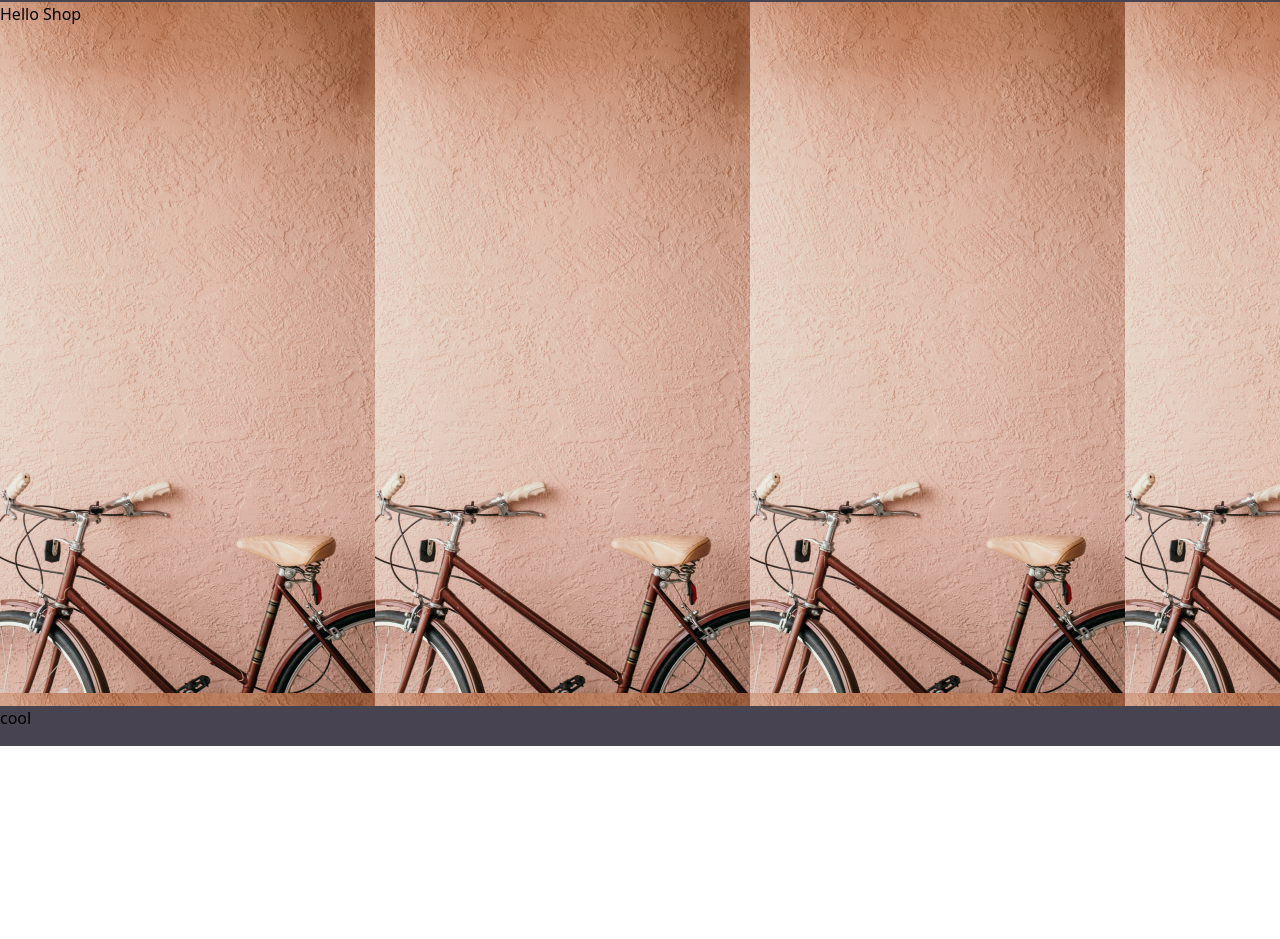
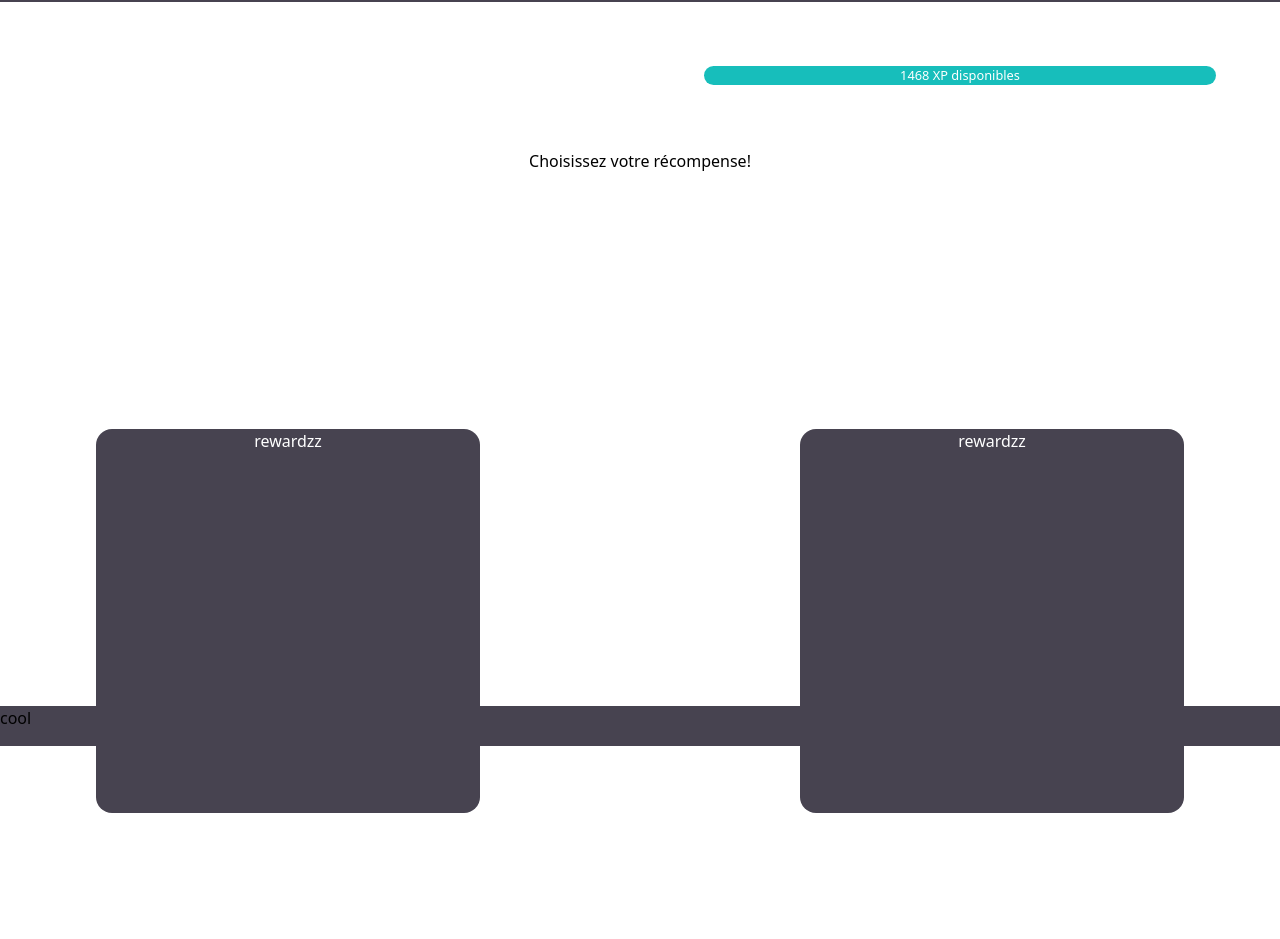
Before and after one commit to teasmade/nts-js-202103-p2-bicloo, a React (Create React App) app: page /shop in a window 1280 px wide. Shown: the part 54-993 px from the top of the page. Before the commit the page ends 800 px from the top, so only its background shows below. Built offline with nearby package versions, Linux system fonts and the light colour scheme.

Commit message:
feature-shop creation

```diff
--- a/src/App.jsx
+++ b/src/App.jsx
@@ -3,6 +3,8 @@ import Menu from './components/menu/Menu';
 import Profile from './components/profile/Profile';
 import SignUpLogin from './components/profile/SignUpLogin';
 import Home from './components/home/Home';
+import Shop from './components/shop/Shop';
+
 import './style/App.css';
 
 function App() {
@@ -25,7 +27,7 @@ function App() {
             <SignUpLogin />
           </Route>
           <Route exact path="/shop">
-            <div className="mainSection">Hello Shop</div>
+            <Shop />
           </Route>
         </Switch>
       </Router>
--- /dev/null
+++ b/src/components/shop/Reward.jsx
@@ -0,0 +1,6 @@
+import React from 'react';
+import './reward.css';
+
+export default function Reward() {
+  return <div className="reward">rewardzz</div>;
+}
--- a/src/components/shop/Shop.jsx
+++ b/src/components/shop/Shop.jsx
@@ -1,7 +1,22 @@
 import React from 'react';
+import Reward from './Reward';
+import './shop.css';
 
-const Shop = () => {
-  return <div>Shop</div>;
-};
-
-export default Shop;
+export default function Shop() {
+  return (
+    <div className="shopBody">
+      <div className="container">
+        <div className="xpbar">1468 XP disponibles</div>
+        <div className="choose">Choisissez votre récompense!</div>
+      </div>
+      <div className="rewards">
+        <Reward />
+        <Reward />
+        <Reward />
+        <Reward />
+        <Reward />
+        <Reward />
+      </div>
+    </div>
+  );
+}
--- /dev/null
+++ b/src/components/shop/reward.css
@@ -0,0 +1,14 @@
+.rewards {
+  display: grid;
+  grid-template-columns: repeat(2, 1fr);
+  grid-gap: 10vw;
+  justify-items: center;
+}
+.reward {
+  width: 30vw;
+  height: 30vw;
+  background: #474350;
+  border-radius: 16px;
+  color: white;
+  text-align:center;
+}
--- /dev/null
+++ b/src/components/shop/shop.css
@@ -0,0 +1,23 @@
+
+.container {
+  display: flex;
+  flex-direction: column;
+}
+
+.xpbar {
+  align-self: flex-end;
+  background: #17bebb;
+  border-radius: 16px;
+  text-align: center;
+  font-size: 0.8em;
+  color: white;
+  width: 40%;
+  height: 30%;
+  top: 81%;
+  margin: 5vw;
+}
+
+.choose {
+  text-align: center;
+  margin-bottom: 20vw;
+}
```
